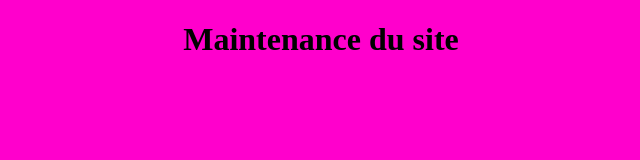
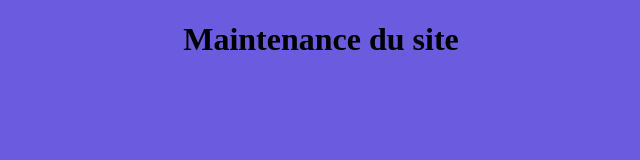
Before and after one commit to SamooEntreprise/SamooEntreprise.github.io, a plain HTML site: page index.html in a window 1280 px wide. Shown: the whole page, without its empty margins (319-959 px from the left). Drawn offline with Linux system fonts and the light colour scheme.

Commit message:
Update index.html

```diff
--- a/index.html
+++ b/index.html
@@ -8,7 +8,7 @@
 
 </head>
 
-<body bgcolor="#FF00CC">
+<body bgcolor="#6B5BDE">
 
 <center> <h1> Maintenance du site </h1> </center>
 
```
